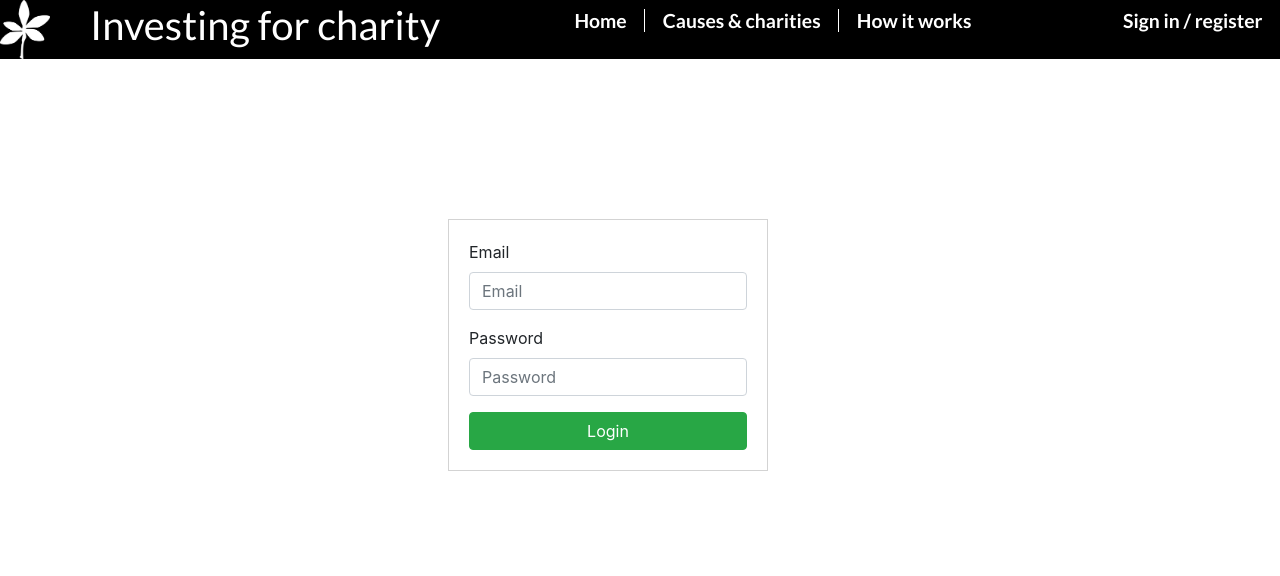
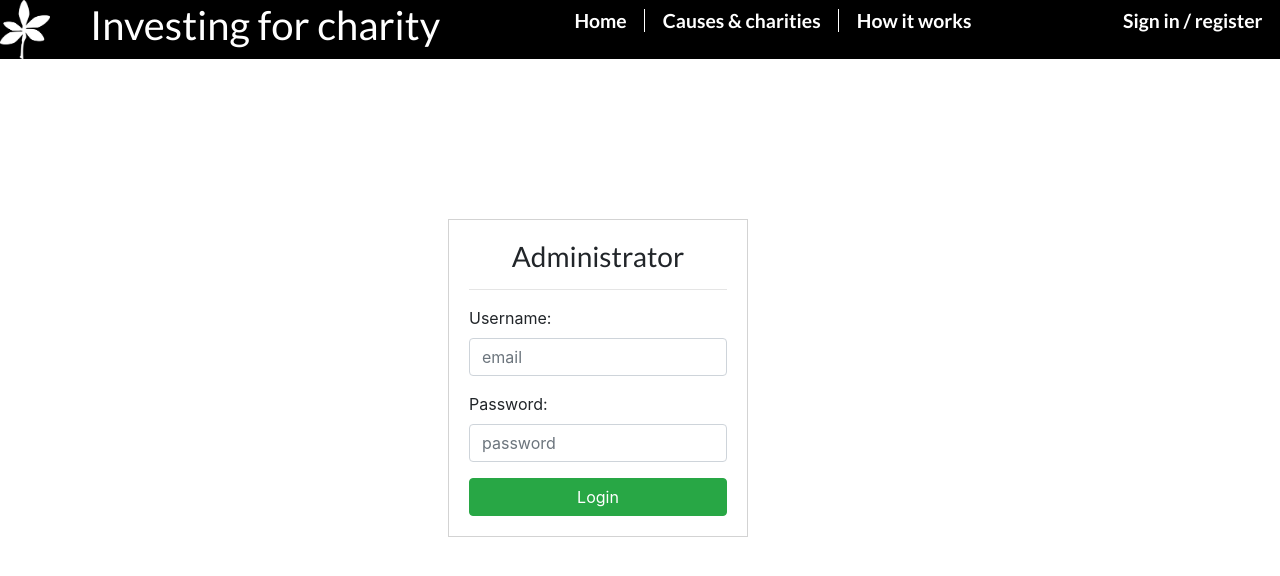
Before and after one commit to RHoKAustralia/investing-for-charity, a React (Create React App) app in the folder frontend/: page / in a window 1280 px wide. Shown: the top 576 px of the page. Built offline with nearby package versions, Linux system fonts and the light colour scheme.

Commit message:
add form

```diff
--- a/frontend/src/components/LoginForm/index.js
+++ b/frontend/src/components/LoginForm/index.js
@@ -5,14 +5,16 @@ export default class Login extends React.Component {
   render() {
     return (
       <Form className="loginForm">
+      <h3 className="formTitle">Administrator</h3>
+      <hr/>
         <FormGroup>
-          <Label>Email</Label>
-          <Input type="email" name="email" id="exampleEmail" placeholder="Email" />
+          <Label>Username:</Label>
+          <Input type="email" name="email" id="exampleEmail" placeholder="email" />
         </FormGroup>
         {' '}
         <FormGroup>
-          <Label>Password</Label>
-          <Input type="password" name="password" id="examplePassword" placeholder="Password" />
+          <Label>Password:</Label>
+          <Input type="password" name="password" id="examplePassword" placeholder="password" />
         </FormGroup>
         {' '}
         <Button color="success" className="loginFormButton">Login</Button>
--- a/frontend/src/index.css
+++ b/frontend/src/index.css
@@ -15,10 +15,10 @@ code {
 
 
 .loginForm{
-  width:25vw;
+  width:300px;
   padding:20px;
   border:1px lightgrey solid;
-  margin-left:35vw;
+  margin-left:35%;
   margin-top:20vh;
 }
 
@@ -26,3 +26,8 @@ code {
   width:100%;
 
 }
+
+.formTitle{
+  text-align:center;
+  font-style:bolder;
+}
```
